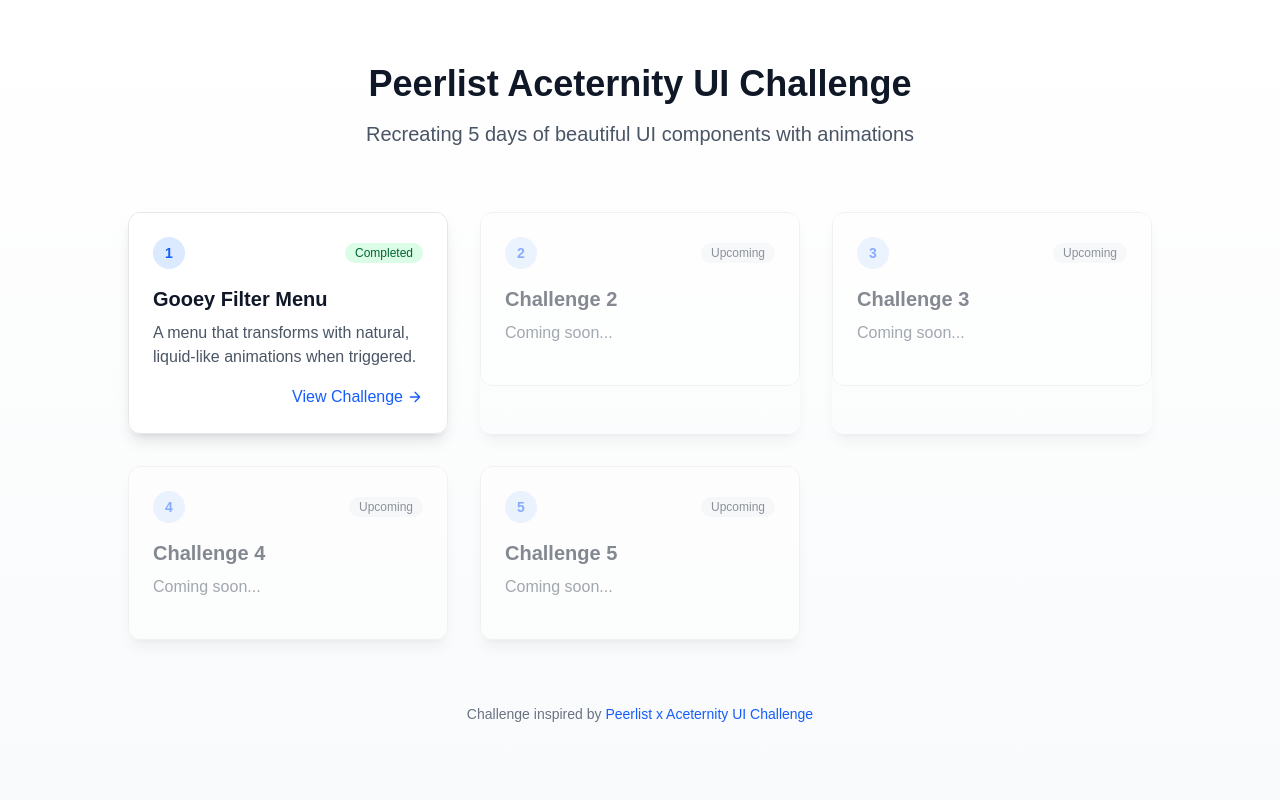
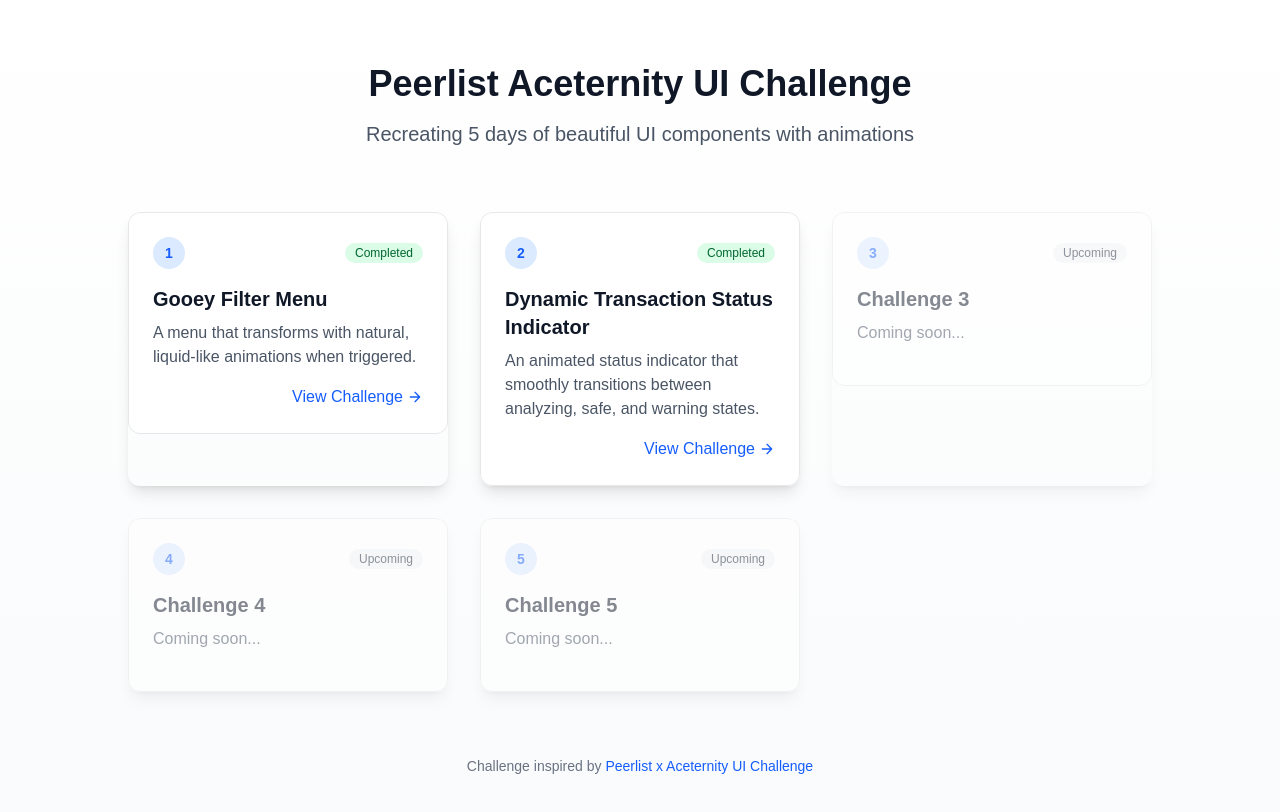
Before and after one commit to Husain01/peerlist-aceternity-ui-challenge, a Next.js app: page / in a window 1280 px wide. Shown: the top 812 px of the page. Built offline with nearby package versions, Linux system fonts and the light colour scheme.

Commit message:
Update Challenge 2 details to reflect a completed dynamic transaction status indicator with an animated status transition.

```diff
--- a/app/components/ChallengeCards.tsx
+++ b/app/components/ChallengeCards.tsx
@@ -13,10 +13,11 @@
   },
   {
     day: 2,
-    title: "Challenge 2",
-    description: "Coming soon...",
-    path: "#",
-    status: "upcoming",
+    title: "Dynamic Transaction Status Indicator",
+    description:
+      "An animated status indicator that smoothly transitions between analyzing, safe, and warning states.",
+    path: "/transaction-status",
+    status: "completed",
   },
   {
     day: 3,
```
